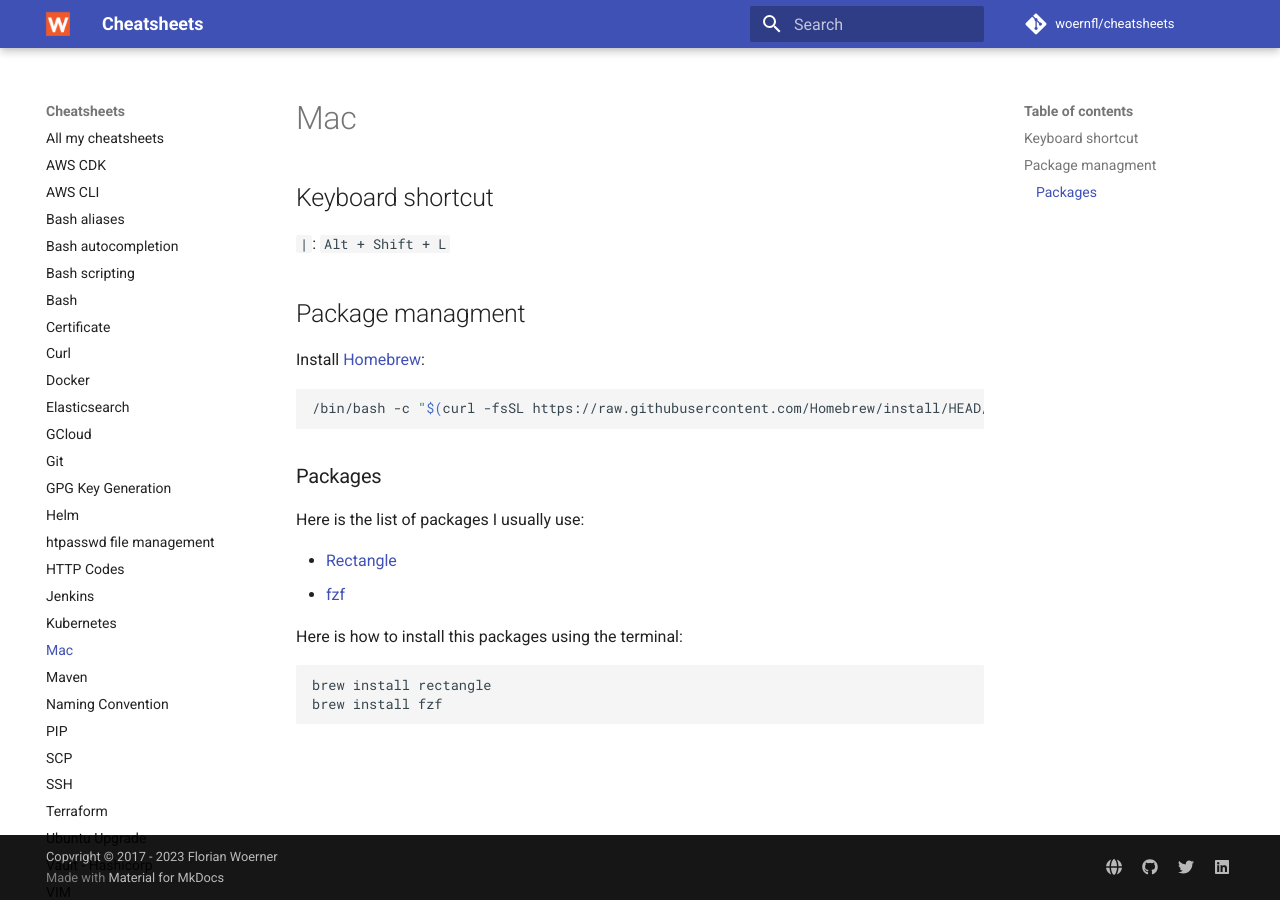
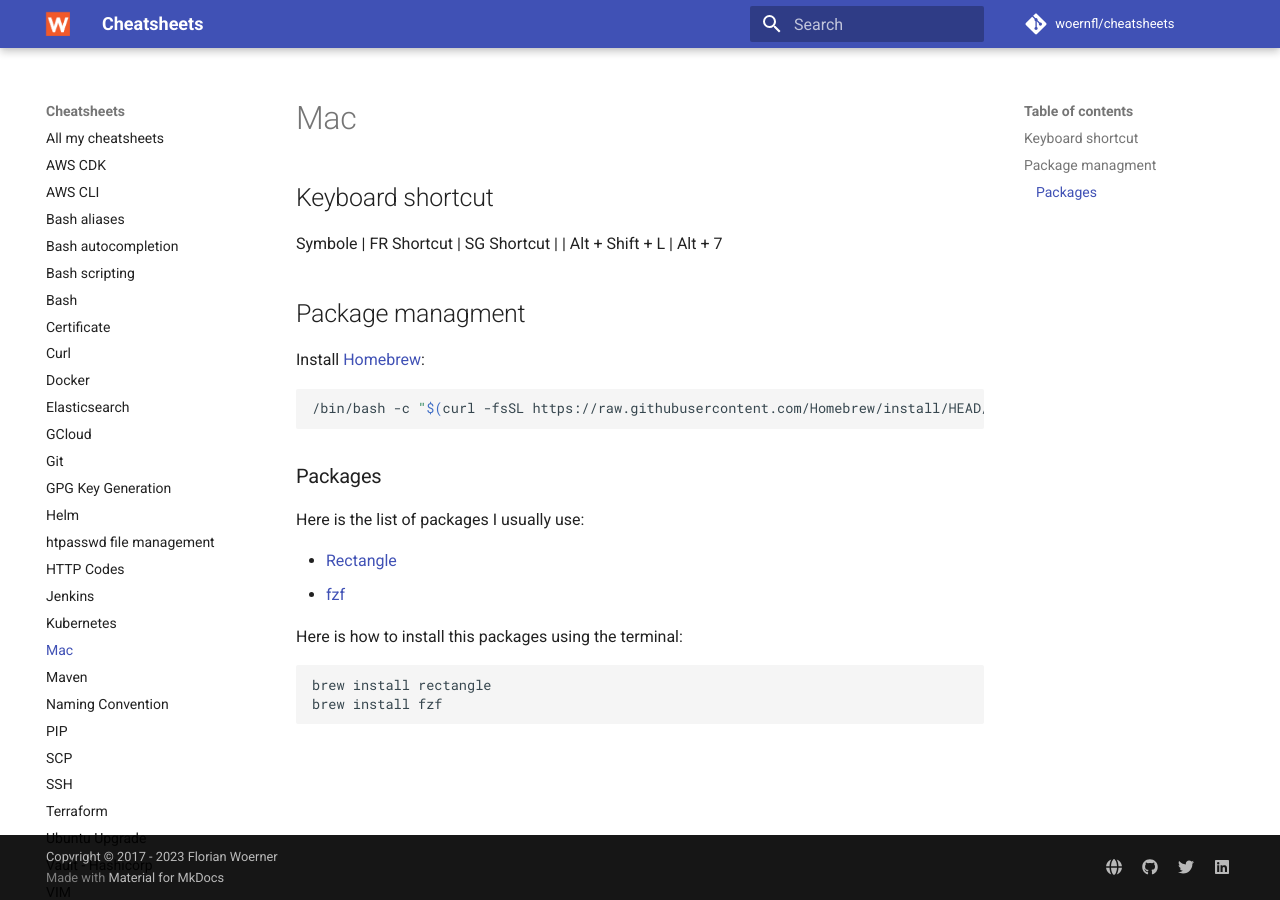
Before and after one commit to woernfl/cheatsheets, an MkDocs documentation site: the page built from docs/mac.md, in a window 1280 px wide. Built offline with MkDocs 1.6.1 and Material for MkDocs 9.7.7, drawn with Linux system fonts in a browser that asks for light colours; comment, search, counter and statistics services are not loaded.

Commit message:
Update mac.md

```diff
--- a/docs/mac.md
+++ b/docs/mac.md
@@ -2,7 +2,8 @@
 
 ## Keyboard shortcut
 
-`|`: `Alt + Shift + L`
+Symbole | FR Shortcut | SG Shortcut
+ \| | Alt + Shift + L | Alt + 7
 
 ## Package managment
 
```
